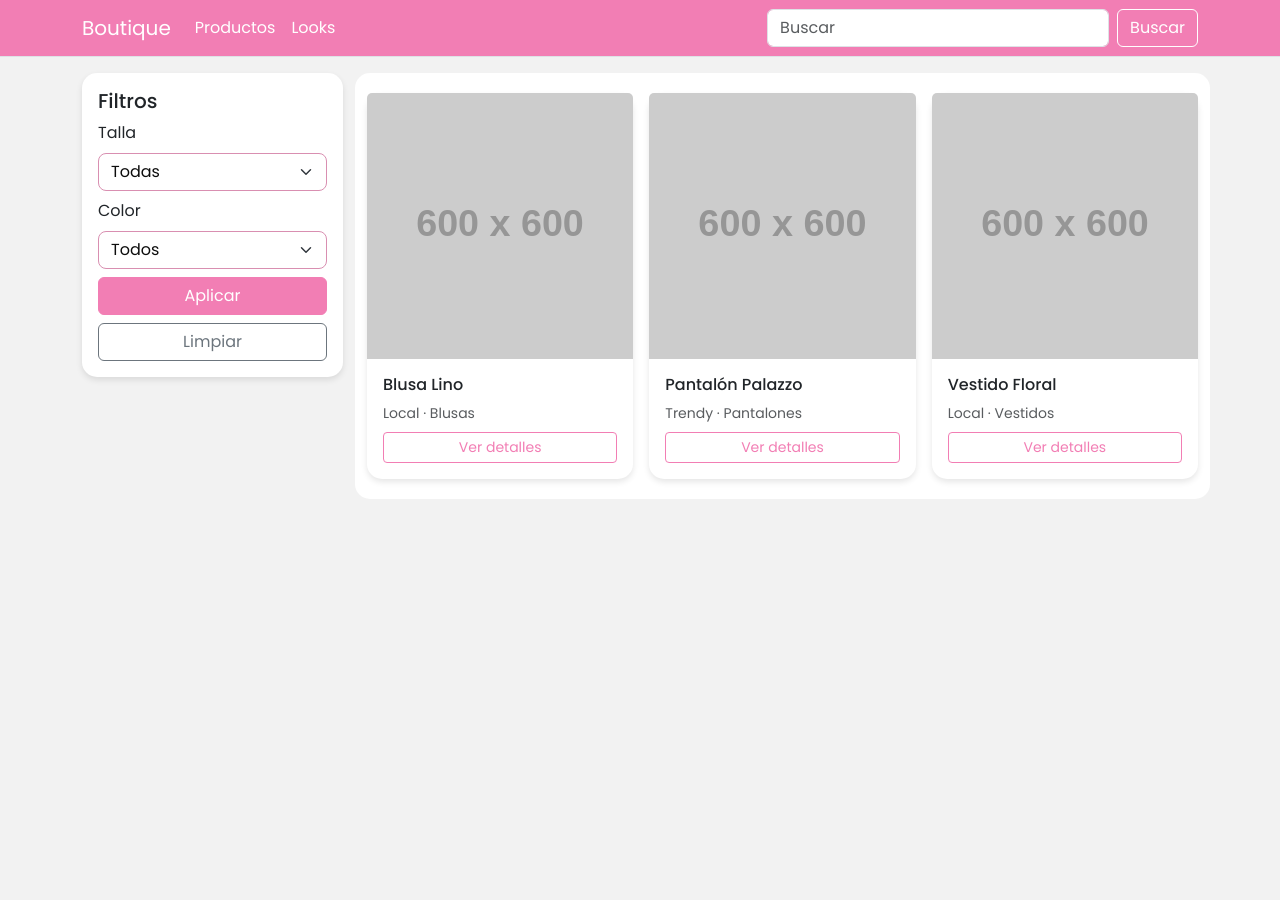
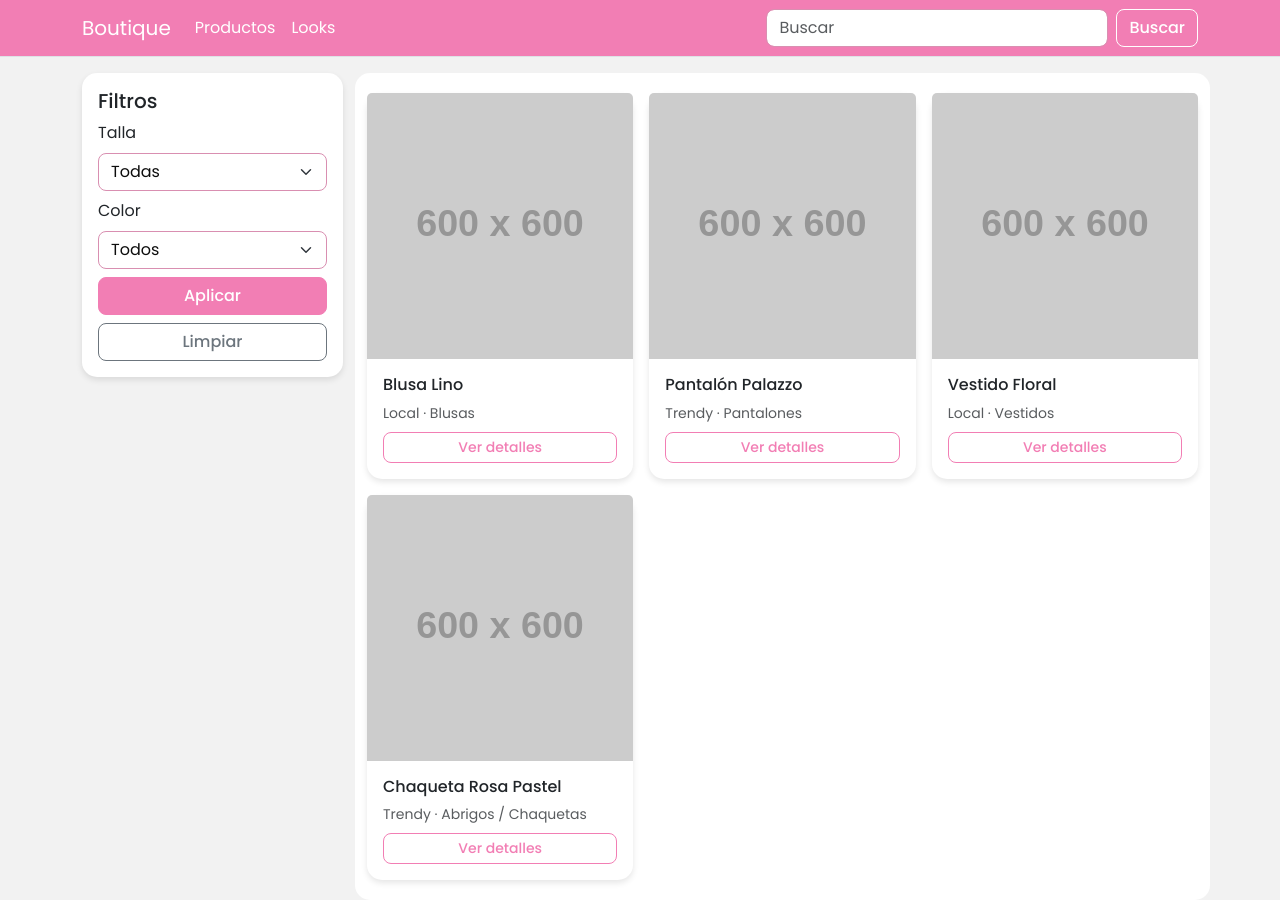
Before and after one commit to Manu316/Boutique_Django, a Django app: page /productos/ in a window 1280 px wide. Before the commit the page ends 499 px from the top, so only its background shows below. Run offline with Django 5.2, Linux system fonts and the light colour scheme; grey boxes labelled with a size stand in for pictures from a placeholder-image service; some libraries are stand-ins or nearby versions.

Commit message:
Correcciones de CSS

```diff
--- a/catalog/views.py
+++ b/catalog/views.py
@@ -49,6 +49,21 @@ PRODUCTS = [
                 "sku": "VS-FLR-L-MLT",
                 "size": "L", "color": "Multicolor",
                 "images": ["https://placehold.co/600x600?text=Vestido+Floral"]
+            }
+        ],
+    },
+    {
+        "id": 4,
+        "name": "Chaqueta Rosa Pastel",
+        "brand": "Trendy",
+        "category": "Abrigos / Chaquetas",
+        "description": "Chaqueta ligera de algodón con corte moderno",
+        "tags": ["invierno"],
+        "variants": [
+            {
+                "sku": "CH-PAS-L-ROS",
+                "size": "L", "color": "Rosa Pastel",
+                "images": ["https://placehold.co/600x600?text=Chaqueta+Rosa"]
             }
         ],
     },
--- a/static/css/style.css
+++ b/static/css/style.css
@@ -112,3 +112,72 @@ select.form-select option {
 select.form-select:hover {
   border-color: var(--pink-main) !important;
 }
+
+/* Campos generales */
+input.form-control,
+select.form-select,
+textarea.form-control {
+  border-color: var(--pink-mid) !important;
+  color: var(--black-soft);
+  background-color: #fff;
+  border-radius: 8px;
+  transition: 0.3s;
+}
+
+/* En foco */
+input.form-control:focus,
+select.form-select:focus,
+textarea.form-control:focus {
+  border-color: var(--pink-main) !important;
+  box-shadow: 0 0 0 0.25rem rgba(242, 126, 180, 0.25) !important;
+  outline: none !important;
+}
+
+/* Hover */
+input.form-control:hover,
+select.form-select:hover,
+textarea.form-control:hover {
+  border-color: var(--pink-main) !important;
+}
+
+/* Placeholder más suave */
+input::placeholder,
+textarea::placeholder {
+  color: #b07d95;
+  opacity: 0.8;
+}
+
+/* Botones de formulario */
+button,
+.btn {
+  font-weight: 500;
+  border-radius: 8px;
+}
+
+/* Botones primarios */
+.btn-primary {
+  background-color: var(--pink-main) !important;
+  border-color: var(--pink-main) !important;
+  color: white !important;
+}
+
+.btn-primary:hover {
+  background-color: var(--pink-mid) !important;
+  border-color: var(--pink-mid) !important;
+}
+
+/* Botones de contorno */
+.btn-outline-primary {
+  color: var(--pink-main) !important;
+  border-color: var(--pink-main) !important;
+}
+
+.btn-outline-primary:hover {
+  background-color: var(--pink-main) !important;
+  color: white !important;
+}
+
+ /* scroll */
+html {
+  overflow-y: scroll;
+}
```
